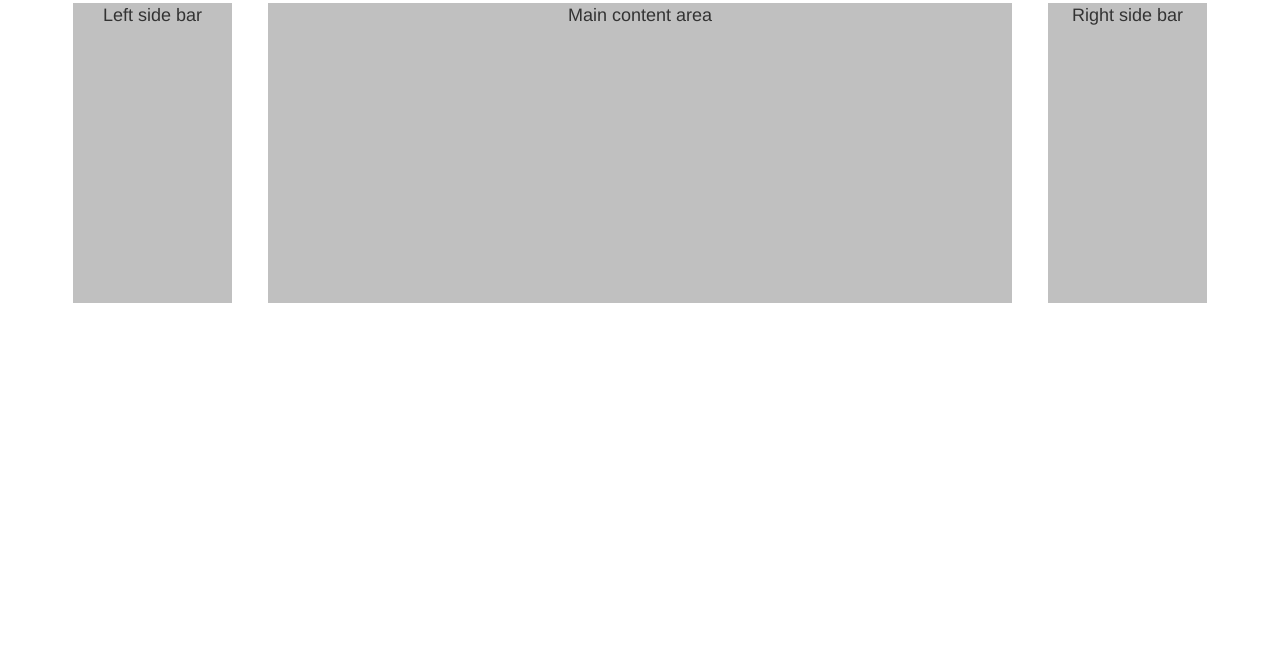
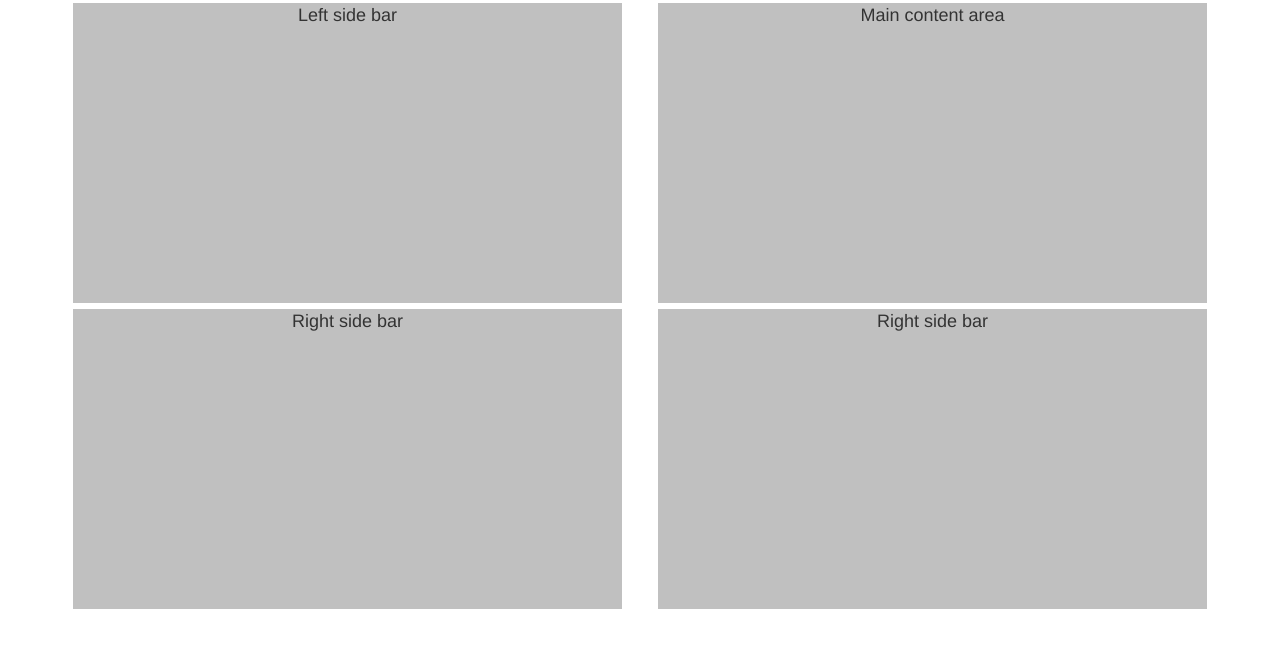
Before and after one commit to AlvinKimata/ASP.Net-Bootstrap, a plain HTML site: page wwwroot/index.html in a window 1280 px wide. Drawn offline with nearby package versions, Linux system fonts and the light colour scheme.

Commit message:
bootstrap grid classes

```diff
--- a/wwwroot/index.html
+++ b/wwwroot/index.html
@@ -21,13 +21,16 @@
 <body>
     <div class="container">
         <div class="row">
-            <div class="col-md-2">
+            <div class="col-sm-6">
                 <div class="customDiv">Left side bar</div>
             </div>
-            <div class="col-md-8">
+            <div class="col-sm-6">
                 <div class="customDiv">Main content area</div>
             </div>
-            <div class="col-md-2">
+            <div class="col-sm-6">
+                <div class="customDiv">Right side bar</div>
+            </div>
+            <div class="col-sm-6">
                 <div class="customDiv">Right side bar</div>
             </div>
         </div>
```
Also changed, not shown: obj/Debug/netcoreapp3.1/ASP.Net Bootstrap.csproj.FileListAbsolute.txt, 1 other file.
